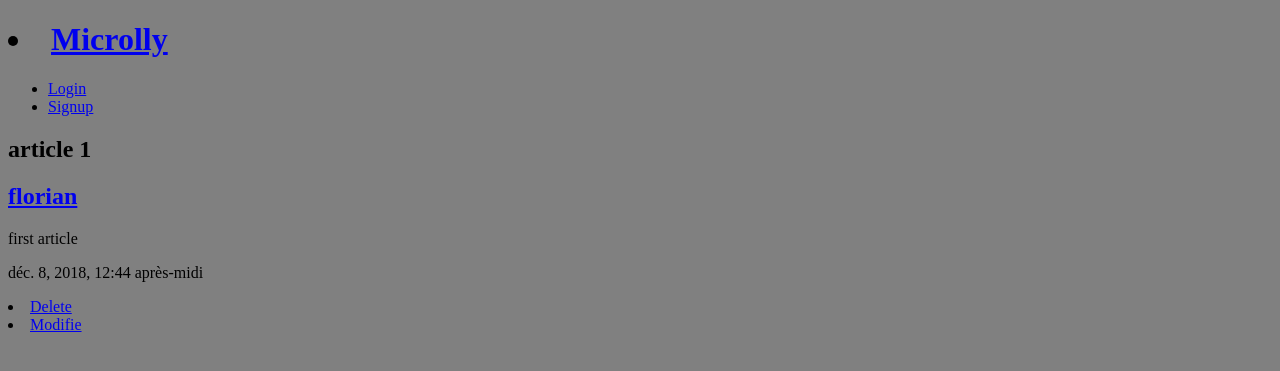
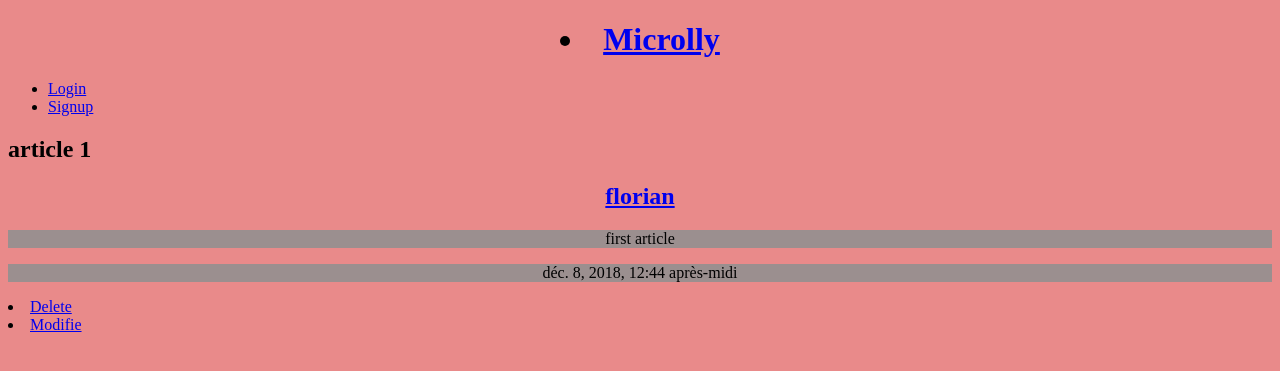
Before and after one commit to FlorianRogeret/Microblog, a Django app: page /articledetail/1/ in a window 1280 px wide. Shown: the top 371 px of the page. Run offline with Django 3.2, Linux system fonts and the light colour scheme; data comes from the database, SQL or seed files in the repository; both versions use the stored data as it was after the commit.

Commit message:
Modif CSS

```diff
--- a/assets/style.css
+++ b/assets/style.css
@@ -1,3 +1,19 @@
+#title{
+    margin-left: auto;
+    margin-right: auto;
+    text-align: center;
+}
+
 body{
-    background: gray;
+    background: rgb(233, 138, 138)
 }
+
+
+
+#article{
+    text-align: center;
+    right: 40% ;
+    left: 40%;
+    background-color: rgb(155, 143, 143);
+
+}
--- a/blog/templates/_base.html
+++ b/blog/templates/_base.html
@@ -2,12 +2,13 @@
 <!DOCTYPE html>
 <html>
     <head>
+        <link rel="stylesheet" href="{% static 'style.css'%}">
         <meta charset="utf-8">
         <title>Microlly Blog</title>
-        <link rel="stylesheet" href="{% static 'style.css'%}">
+
     </head>
     <body>
-        <h1><li><a href="{% url 'article:index'%}"> Microlly </a></li></h1>
+        <h1 id="title"><li><a href="{% url 'article:index'%}"> Microlly </a></li></h1>
         <header class="wrapper">
             <nav>
                 <ul>
--- a/blog/templates/article_detail.html
+++ b/blog/templates/article_detail.html
@@ -2,9 +2,9 @@
 {% block body %}
 
     <h2>{{article.title}}</h2>
-    <h2><a href = "{% url 'article:article_user' author=article.author%}">{{article.author}}</a></h2>
-    <p>{{article.body}}</p>
-    <p>{{article.creation_date}}</p>
+    <h2 id="title"><a href = "{% url 'article:article_user' author=article.author%}">{{article.author}}</a></h2>
+    <p id="article">{{article.body}}</p>
+    <p id="article">{{article.creation_date}}</p>
 
     <li><a href="{% url 'article:delete' id=article.id author=article.author %}">Delete</a></li>
     <li><a href="{% url 'article:modifie' author=article.author title=article.title body=article.body %}">Modifie</a></li>
--- a/blog/templates/index.html
+++ b/blog/templates/index.html
@@ -4,7 +4,7 @@
 
     <div class = "articles">
         {% for article in article %}
-            <div class = "article">
+            <div id="article" class = "article">
                 <h2><a href = "{% url 'article:detail' id=article.id%}">{{article.title}}</a></h2>
                 <h2><a href = "{% url 'article:article_user' author=article.author%}">{{article.author}}</a></h2>
                 <p>{{article.snippet}}</p>
```
Also changed, not shown: db.sqlite3.
